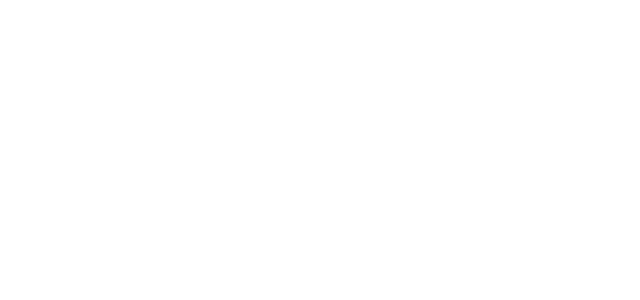
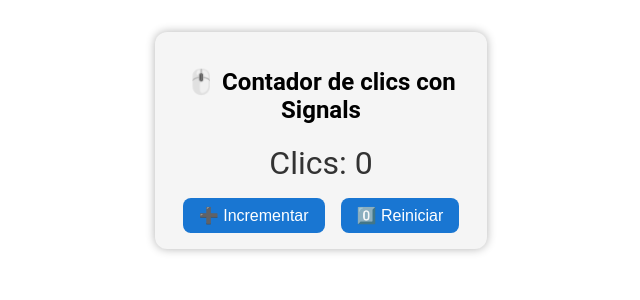
Before and after one commit to Abraham2748/angular-expert-03, an Angular app: page /click-counter in a window 1280 px wide. Before the commit this address led to /. Shown: the top 300 px of the page, without its empty margins (319-959 px from the left). Built offline with nearby package versions, Linux system fonts and the light colour scheme.

Commit message:
Implement Click Counter component

```diff
--- a/src/app/app.routes.ts
+++ b/src/app/app.routes.ts
@@ -1,6 +1,7 @@
 import { Routes } from '@angular/router';
 import { CounterComponent } from './counter/counter.component';
 import { SignalsDemoComponent } from './signals-demo/signals-demo.component';
+import { ClickCounterComponent } from './click-counter/click-counter.component';
 
 export const routes: Routes = [
   {
@@ -11,4 +12,8 @@
     path: 'signals-demo',
     component: SignalsDemoComponent,
   },
+  {
+    path: 'click-counter',
+    component: ClickCounterComponent,
+  },
 ];
--- /dev/null
+++ b/src/app/click-counter/click-counter.component.css
@@ -0,0 +1,37 @@
+.counter-container {
+  max-width: 300px;
+  margin: 2rem auto;
+  text-align: center;
+  padding: 1rem;
+  border-radius: 12px;
+  box-shadow: 0 0 10px rgba(0, 0, 0, 0.3);
+  background-color: whitesmoke;
+  font-family: "Roboto";
+}
+
+.count-display {
+  font-size: 2rem;
+  margin: 1rem 0;
+  color: #333;
+}
+
+.button-group {
+  display: flex;
+  gap: 1rem;
+  justify-content: center;
+}
+
+button {
+  padding: 0.5rem 1rem;
+  font-size: 1rem;
+  border: none;
+  border-radius: 8px;
+  cursor: pointer;
+  background-color: #1976d2;
+  color: white;
+  transition: background-color 0.2s;
+}
+
+button:hover {
+  background-color: #115293;
+}
--- /dev/null
+++ b/src/app/click-counter/click-counter.component.html
@@ -0,0 +1,8 @@
+<div class="counter-container">
+  <h2>🖱️ Contador de clics con Signals</h2>
+  <div class="count-display">Clics: {{ clickCount() }}</div>
+  <div class="button-group">
+    <button (click)="incrementClickCount()">➕ Incrementar</button>
+    <button (click)="resetClickCount()">0️⃣ Reiniciar</button>
+  </div>
+</div>
--- /dev/null
+++ b/src/app/click-counter/click-counter.component.ts
@@ -0,0 +1,33 @@
+import { Component, effect, signal } from '@angular/core';
+
+@Component({
+  selector: 'app-click-counter',
+  imports: [],
+  templateUrl: './click-counter.component.html',
+  styleUrl: './click-counter.component.css',
+})
+export class ClickCounterComponent {
+  //Validación al leer localStorage
+  getValidInitialClickCount() {
+    const raw = localStorage.getItem('clickCount');
+    const parsed = Number(raw);
+    return !isNaN(parsed) && parsed >= 0 ? parsed : 0;
+  }
+
+  clickCount = signal(this.getValidInitialClickCount());
+
+  incrementClickCount() {
+    this.clickCount.update((count) => count + 1);
+  }
+
+  resetClickCount() {
+    this.clickCount.set(0);
+  }
+
+  constructor() {
+    effect(() => {
+      console.log('🖱️ Total de clicks: ', this.clickCount());
+      localStorage.setItem('clickCount', this.clickCount().toString());
+    });
+  }
+}
```
Also changed, not shown: 1 other file (tests, documents, lock files or other folders).
